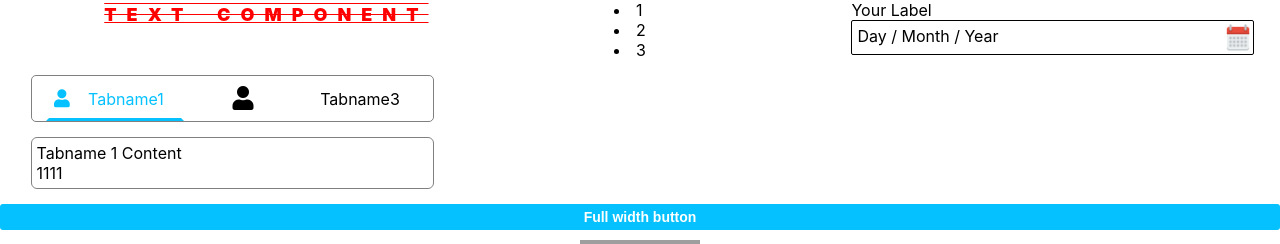
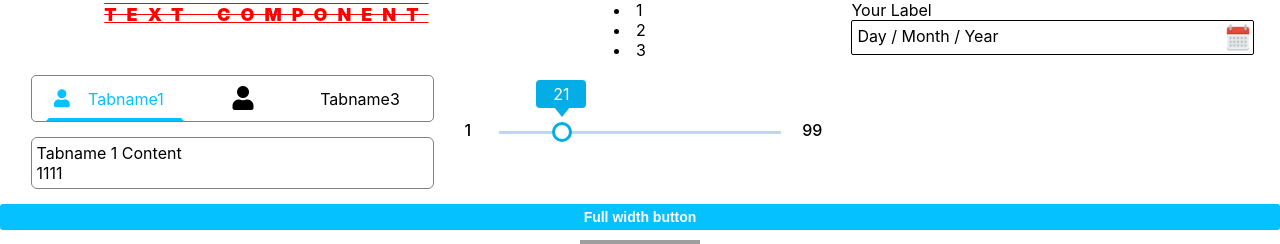
Before and after one commit to emotive44/library-components, a React (Create React App) app: page / in a window 1280 px wide. Shown: the part 824-1068 px from the top of the page. Built offline with nearby package versions, Linux system fonts and the light colour scheme; grey boxes are pictures that could not be loaded; the HTML template or start-up script is replaced by a standard one.

Commit message:
RangeSlider component

```diff
--- a/src/App.tsx
+++ b/src/App.tsx
@@ -21,6 +21,7 @@ import Modal from './components/Modal/Modal';
 import CustomScroll from './components/CustomScroll/CustomScroll';
 import { Tabs, Tab } from './components/Tabs';
 import Datepicker from './components/Datepicker/Datepicker';
+import RangeSlider from './components/RangeSlider/RangeSlider';
 
 
 function App() {
@@ -38,6 +39,7 @@ function App() {
     secondBio   : '',
     thirdEmail  : '',
     secondEmail : '',
+    range       : '',
     male        : false,
     female      : false,
     other       : false,
@@ -464,11 +466,11 @@ function App() {
         </CustomScroll>
 
         <Datepicker
-          name="date"
-          label="Your Label"
-          maxDate="2020-03-12"
-          minDate="2020-01-12"
-          callbackChange={dateChangeHandler}
+          name                  = "date"
+          label                 = "Your Label"
+          maxDate               = "2020-03-12"
+          minDate               = "2020-01-12"
+          callbackChange        = {dateChangeHandler}
         />
 
         <Tabs position="top">
@@ -495,6 +497,15 @@ function App() {
               <p>3333</p>
           </Tab>
         </Tabs>
+
+        <RangeSlider
+          minValue              = {1}
+          maxValue              = {99}
+          defaultValue          = {21}
+          name                  = "range"
+          value                 = {state.range}
+          onChange              = {inputChangeHandler}
+        />
       </div>
 
       {/* <div style={{ width: '70%', margin: '1rem auto', height: '30rem'}} >
--- a/src/components/Button/Button.module.css
+++ b/src/components/Button/Button.module.css
@@ -1,7 +1,7 @@
 .link { display: inline-flex; align-items: flex-end; min-width: 10rem; font-size: 1.6rem; cursor: pointer; }
   .link .childrenContainer { display: flex; align-items: center; }
   .link:hover { color: #6633cc; }
-.button { display: inline-block; min-width: 10rem; position: relative; margin: 0 0.5rem; background: #05c1ff; border: none; color: white; font-size: 1.4rem; font-weight: bold; text-align: center; padding: 5px 7px; cursor: pointer; border-radius: 3px; transition: 0.2s ease; transition-property: background color; }
+.button { display: inline-block; height: 100%; min-width: 10rem; position: relative; margin: 0 0.5rem; background: #05c1ff; border: none; color: white; font-size: 1.4rem; font-weight: bold; text-align: center; padding: 5px 7px; cursor: pointer; border-radius: 3px; transition: 0.2s ease; transition-property: background color; }
   .button i { margin: 0 0.3rem; }
   .button.btnLink { display: flex; align-items: center; justify-content: center; }
   .button.block { display: block; width: 100%; margin: 0; }
--- a/src/components/Input/Input.module.css
+++ b/src/components/Input/Input.module.css
@@ -4,7 +4,7 @@
   .input.medium .label { bottom: 0.1rem; font-size: 1.5rem; }
     .input.medium .label.top { bottom: 2.4rem; }
 
-  .input.large .icon { top: 0.08rem; height: 96%; }
+  .input.large .icon { top: 0.08rem; height: 95%; }
   .input.large .inputtag { height: 3.5rem; font-size: 1.6rem; }
   .input.large .label { bottom: 0.4rem; font-size: 1.6rem; }
     .input.large .label.top { bottom: 2.85rem; left: 0.1rem; }
@@ -21,4 +21,5 @@
     .label.top {  left: 0.1rem; bottom: 1.9rem; }
   .inputtag { width: 100%; padding: 0.2rem; }
   .inputtag[type=number]::-webkit-inner-spin-button { -webkit-appearance: none; } /*remove default strokes */
+  .inputtag[type=number] { -moz-appearance: textfield; }
   .errmsg { color: red; width: 99%; font-size: 1.3rem; margin: -0.5rem 0 0 0.2rem; }
--- /dev/null
+++ b/src/components/RangeSlider/RangeSlider.module.css
@@ -0,0 +1,10 @@
+.range { display: flex; vertical-align: middle; }
+  .range .border-value { flex: 1; margin-bottom: 0.4rem; display: flex; align-items: center; justify-content: center; font-weight: 500; }
+    .range .border-value.left { margin-right: 0.2rem; }
+    .range .border-value.right { margin-left: 0.2rem; }
+  .range .wrapper { position: relative; display: flex; width: 70%; }
+    .range .wrapper input[type=range] { -webkit-appearance: none; width: 100%; display: block; align-self: center; height: 3px; background: rgb(190, 213, 247); }
+    .range .wrapper input[type=range]::-webkit-slider-thumb { -webkit-appearance: none; height: 20px; width: 20px; background: white; border: 3px solid #04ade5; border-radius: 50%; }
+    .range .wrapper input[type=range]::-moz-range-thumb { -webkit-appearance: none; height: 17px; width: 17px; background: white; border: 3.5px solid #04ade5; border-radius: 50%; }
+    .range .wrapper .bubble { background: #04ade5; min-width: 50px; color: white; text-align: center; padding: 4px 12px; left: 50%; position: absolute; top: 10px; border-radius: 4px; transform: translateX(-50%); }
+      .range .wrapper .bubble::after { content: ''; position: absolute; left: 18px; bottom: -9px; border-left: 8px solid transparent; border-right: 8px solid transparent; border-top: 10px solid #04ade5; }
--- /dev/null
+++ b/src/components/RangeSlider/RangeSlider.tsx
@@ -0,0 +1,64 @@
+import React, { FC, useEffect, useRef } from 'react';
+import classes from './RangeSlider.module.css';
+
+
+interface RangeSliderProps {
+  name                  :  string,
+  value                 :  string,
+  minValue              :  number,
+  maxValue              :  number,
+  onChange              :  Function,
+  defaultValue          ?: number,
+}
+
+const RangeSlider:FC<RangeSliderProps> = ({
+  name,
+  value,
+  onChange,
+  minValue,
+  maxValue,
+  defaultValue,
+}) => {
+  const bubbleRef = useRef(null);
+
+  // mooving bubble value input
+  useEffect(() => {
+    const min = minValue ? minValue : 0;
+    const max = maxValue ? maxValue : 100;
+    let currValue: number = 0;
+    if(value) {
+      currValue = ((+value - min) * 100) / (max - min);
+    } else if(defaultValue) {
+      currValue = ((defaultValue - min) * 100) / (max - min);
+    }
+
+    const el: any = bubbleRef.current;
+    el.style.left = `calc(${currValue}% + (${8 - currValue * 0.15}px))`;
+  }, [minValue, maxValue, value, defaultValue]);
+
+  return (
+    <div className={classes.range}>
+      <span className={[classes['border-value'], classes.left].join(' ')}>
+        {minValue}
+      </span>
+      <div className={classes.wrapper}>
+        <input
+          type              = "range"
+          name              = {name}
+          min               = {minValue}
+          max               = {maxValue}
+          onChange          = {(e) => onChange(e)}
+          value             = {value || defaultValue || minValue}
+          />
+        <span className={classes.bubble} ref={bubbleRef} >
+          {value || defaultValue || minValue}
+        </span>
+      </div>
+      <span className={[classes['border-value'], classes.right].join(' ')}>
+        {maxValue}
+      </span>
+    </div>
+  );
+}
+
+export default RangeSlider;
```
